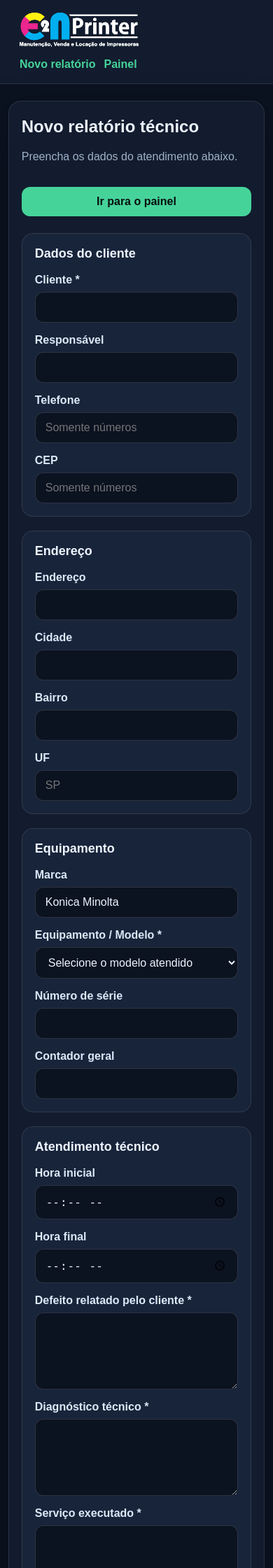
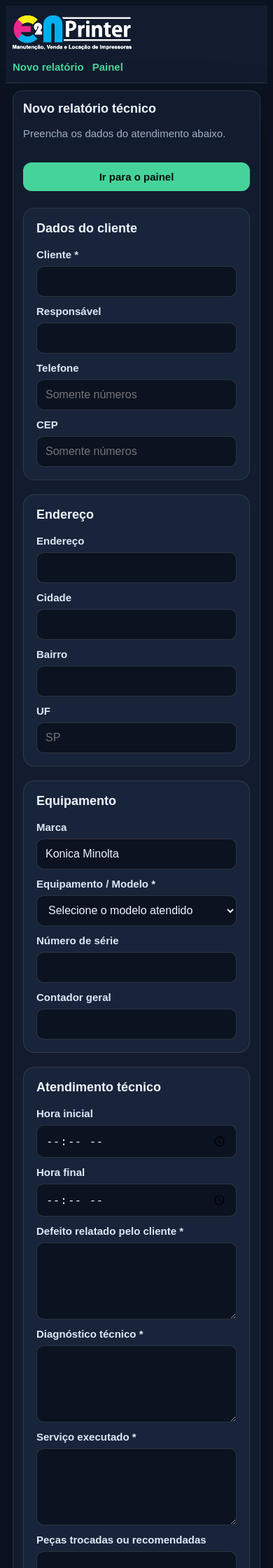
Before and after one commit to PRDog08/sistema-relatorios-tecnicos-e2nprinter, a Flask app: page / in a window 390 px wide. Shown: the top 2240 px of the page at 70% size. Run offline with Flask 3, Linux system fonts and the light colour scheme.

Commit message:
backup antes do ajuste mobile final

```diff
--- a/static/style.css
+++ b/static/style.css
@@ -852,3 +852,308 @@ button {
         width: 100%;
     }
 }
+
+/* =========================================================
+   AJUSTE FINAL MOBILE - E2nPrinter
+   Só afeta tela pequena. Não interfere no PDF/impressão.
+   ========================================================= */
+
+@media screen and (max-width: 768px) {
+  * {
+    box-sizing: border-box;
+  }
+
+  html,
+  body {
+    width: 100%;
+    max-width: 100%;
+    overflow-x: hidden;
+  }
+
+  body {
+    padding: 12px;
+    font-size: 15px;
+  }
+
+  .container,
+  .page,
+  .content,
+  .admin-container,
+  .form-container,
+  main {
+    width: 100%;
+    max-width: 100%;
+    margin: 0 auto;
+    padding: 14px;
+  }
+
+  header,
+  .header,
+  .topo,
+  .navbar {
+    width: 100%;
+    text-align: center;
+    padding: 14px 10px;
+  }
+
+  header img,
+  .header img,
+  .logo,
+  .logo-e2nprinter {
+    max-width: 220px;
+    width: 80%;
+    height: auto;
+    margin: 0 auto;
+    display: block;
+  }
+
+  h1 {
+    font-size: 24px;
+    line-height: 1.2;
+    text-align: center;
+  }
+
+  h2 {
+    font-size: 20px;
+    line-height: 1.25;
+  }
+
+  h3 {
+    font-size: 17px;
+  }
+
+  p,
+  label,
+  span,
+  td,
+  th {
+    font-size: 15px;
+  }
+
+  form {
+    width: 100%;
+  }
+
+  .form-grid,
+  .grid,
+  .row,
+  .form-row,
+  .campos-grid {
+    display: grid;
+    grid-template-columns: 1fr !important;
+    gap: 12px;
+    width: 100%;
+  }
+
+  .form-group,
+  .campo,
+  .input-group {
+    width: 100%;
+  }
+
+  input,
+  select,
+  textarea {
+    width: 100%;
+    max-width: 100%;
+    min-height: 44px;
+    font-size: 16px;
+    padding: 11px 12px;
+    border-radius: 10px;
+  }
+
+  textarea {
+    min-height: 110px;
+    resize: vertical;
+  }
+
+  button,
+  .btn,
+  a.btn,
+  .button,
+  input[type="submit"] {
+    width: 100%;
+    min-height: 44px;
+    padding: 11px 14px;
+    font-size: 15px;
+    border-radius: 10px;
+    text-align: center;
+    display: inline-flex;
+    align-items: center;
+    justify-content: center;
+    margin: 5px 0;
+  }
+
+  .actions,
+  .botoes,
+  .btn-group,
+  .relatorio-actions,
+  .admin-actions,
+  .card-actions {
+    display: grid;
+    grid-template-columns: 1fr;
+    gap: 8px;
+    width: 100%;
+  }
+
+  .card,
+  .painel-card,
+  .summary-card,
+  .admin-card,
+  .relatorio-card,
+  section {
+    width: 100%;
+    padding: 14px;
+    border-radius: 14px;
+    margin-bottom: 14px;
+  }
+
+  .summary-grid,
+  .cards-resumo,
+  .dashboard-cards {
+    display: grid;
+    grid-template-columns: 1fr 1fr;
+    gap: 10px;
+  }
+
+  .summary-card,
+  .cards-resumo .card {
+    min-height: 90px;
+    text-align: center;
+  }
+
+  .summary-card strong,
+  .cards-resumo strong {
+    font-size: 24px;
+    display: block;
+  }
+
+  table {
+    width: 100%;
+    border-collapse: collapse;
+  }
+
+  .admin-table,
+  table.responsive,
+  .tabela-admin {
+    border: 0;
+  }
+
+  .admin-table thead,
+  table.responsive thead,
+  .tabela-admin thead {
+    display: none;
+  }
+
+  .admin-table tr,
+  table.responsive tr,
+  .tabela-admin tr {
+    display: block;
+    margin-bottom: 14px;
+    padding: 12px;
+    border-radius: 14px;
+    border: 1px solid rgba(255, 255, 255, 0.12);
+    background: rgba(255, 255, 255, 0.04);
+  }
+
+  .admin-table td,
+  table.responsive td,
+  .tabela-admin td {
+    display: flex;
+    justify-content: space-between;
+    gap: 12px;
+    width: 100%;
+    padding: 8px 0;
+    border: none;
+    text-align: right;
+    word-break: break-word;
+  }
+
+  .admin-table td::before,
+  table.responsive td::before,
+  .tabela-admin td::before {
+    content: attr(data-label);
+    font-weight: 700;
+    text-align: left;
+    opacity: 0.85;
+  }
+
+  .status-select,
+  td select {
+    width: 100%;
+    margin-top: 6px;
+  }
+
+  .relatorio-container,
+  .rat-container,
+  .rat-wrapper {
+    width: 100%;
+    max-width: 100%;
+    padding: 10px;
+    overflow-x: auto;
+  }
+
+  .rat-folha,
+  .relatorio-folha,
+  .rat {
+    transform-origin: top left;
+  }
+
+  .assinatura,
+  .assinaturas {
+    display: grid;
+    grid-template-columns: 1fr;
+    gap: 18px;
+    text-align: center;
+  }
+}
+
+@media screen and (max-width: 480px) {
+  body {
+    padding: 8px;
+  }
+
+  .container,
+  .page,
+  .content,
+  .admin-container,
+  .form-container,
+  main {
+    padding: 10px;
+  }
+
+  h1 {
+    font-size: 21px;
+  }
+
+  h2 {
+    font-size: 18px;
+  }
+
+  .summary-grid,
+  .cards-resumo,
+  .dashboard-cards {
+    grid-template-columns: 1fr;
+  }
+
+  header img,
+  .header img,
+  .logo,
+  .logo-e2nprinter {
+    max-width: 190px;
+  }
+
+  input,
+  select,
+  textarea {
+    font-size: 16px;
+  }
+
+  .admin-table td,
+  table.responsive td,
+  .tabela-admin td {
+    flex-direction: column;
+    text-align: left;
+    gap: 4px;
+  }
+}
```
